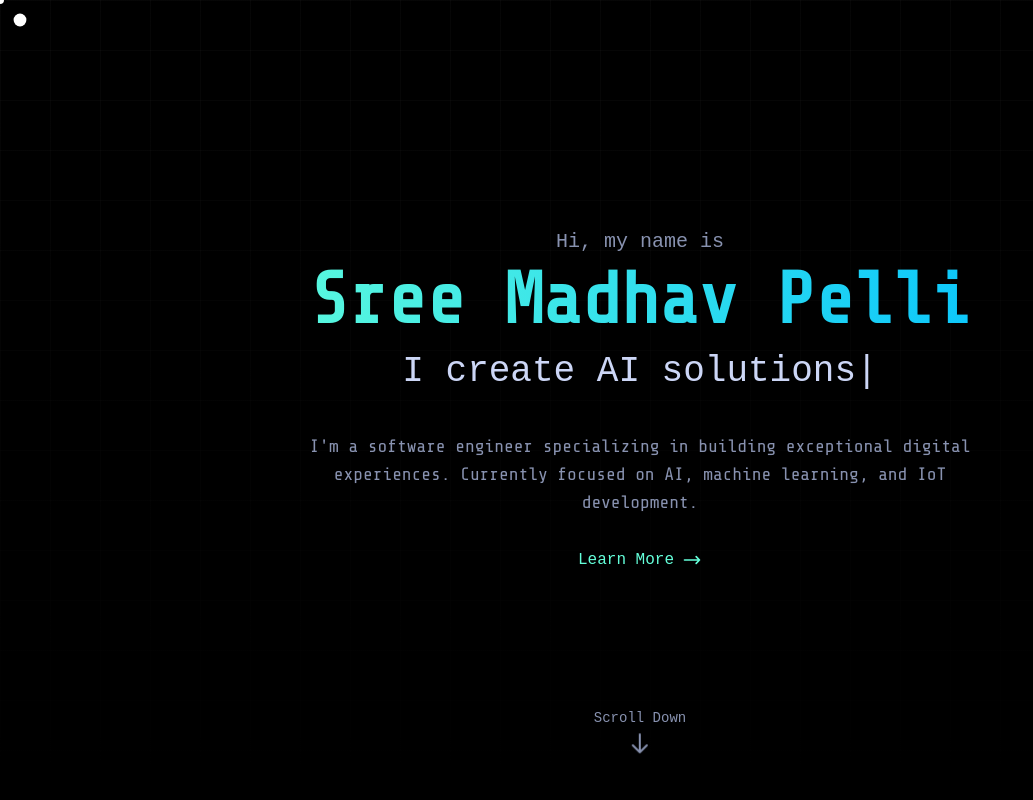
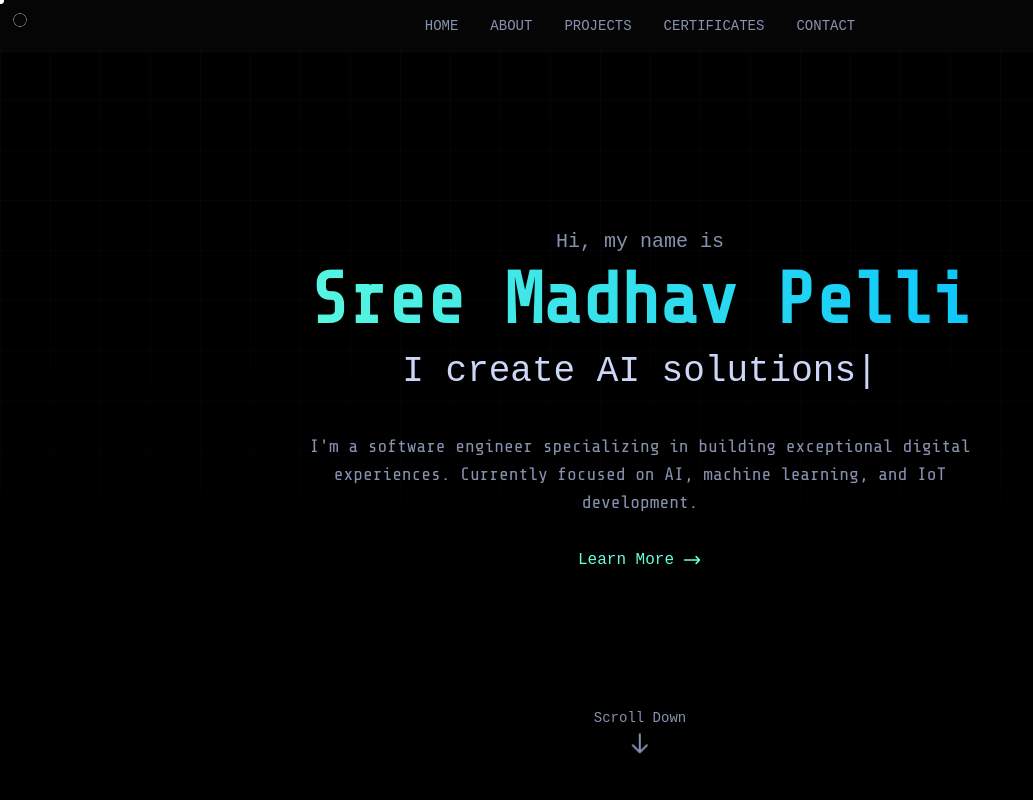
Before and after one commit to MadhavDGS/Portfolio, a Next.js app: page / in a window 1280 px wide. Shown: the top 800 px of the page, without its empty margins (0-1033 px from the left). Built offline with nearby package versions, Linux system fonts and the light colour scheme.

Commit message:
fix: restore Navigation and ClientLayout components

```diff
--- a/src/app/layout.tsx
+++ b/src/app/layout.tsx
@@ -3,6 +3,8 @@ import { Share_Tech_Mono, VT323 } from 'next/font/google';
 import './globals.css';
 import { ThemeProvider } from "@/components/ThemeProvider";
 import dynamic from 'next/dynamic';
+import Navigation from '@/components/Navigation';
+import ClientLayout from '@/components/ClientLayout';
 
 const shareTechMono = Share_Tech_Mono({
   weight: '400',
@@ -41,9 +43,12 @@ export default function RootLayout({
       <body className={`${shareTechMono.className} bg-background text-white`} suppressHydrationWarning>
         <div className="grid-pattern" />
         <ThemeProvider>
-          <CustomCursor />
-          <PixelatedLoader />
-          {children}
+          <ClientLayout>
+            <Navigation />
+            <CustomCursor />
+            <PixelatedLoader />
+            {children}
+          </ClientLayout>
         </ThemeProvider>
       </body>
     </html>
```
